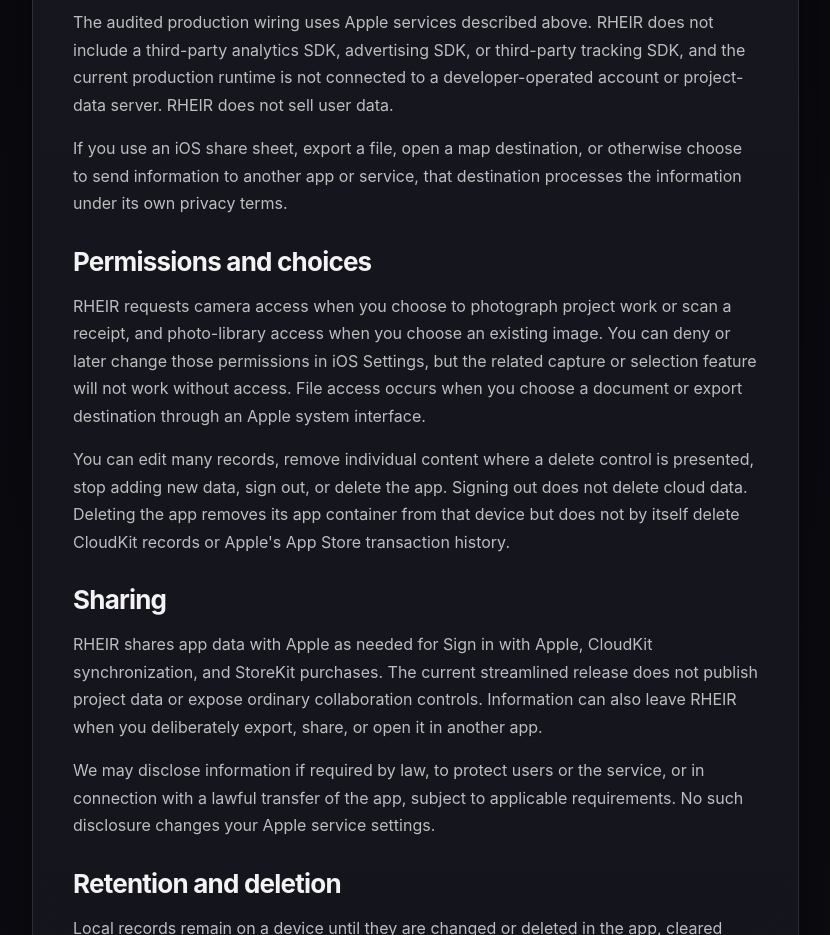
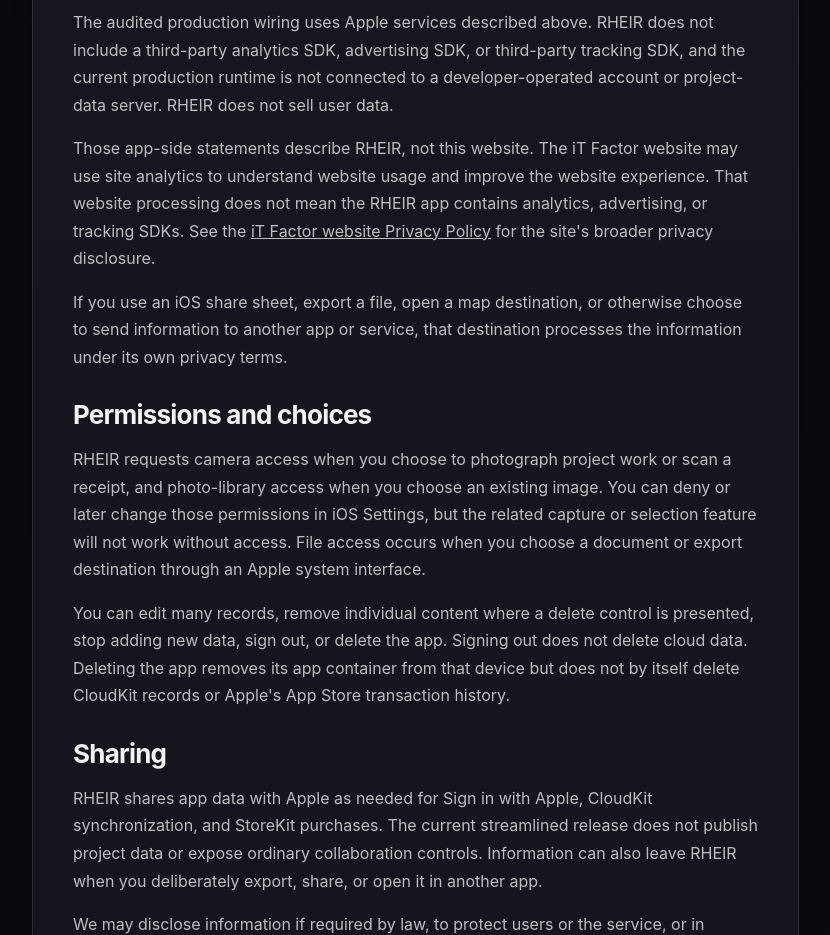
Before and after one commit to KevinBarrett2025/itfactor-site, a plain HTML site: page rheir-privacy.html in a window 1280 px wide. Shown: the part 2740-3675 px from the top of the page, without its empty margins (178-1008 px from the left). Drawn offline with Linux system fonts and the light colour scheme.

Commit message:
Clarify RHEIR app and website analytics boundary
Distinguish existing website analytics from RHEIR app-side behavior and link the established website privacy disclosure.

```diff
--- a/rheir-privacy.html
+++ b/rheir-privacy.html
@@ -79,6 +79,7 @@
 
         <h2>Third parties, analytics, advertising, and tracking</h2>
         <p>The audited production wiring uses Apple services described above. RHEIR does not include a third-party analytics SDK, advertising SDK, or third-party tracking SDK, and the current production runtime is not connected to a developer-operated account or project-data server. RHEIR does not sell user data.</p>
+        <p>Those app-side statements describe RHEIR, not this website. The iT Factor website may use site analytics to understand website usage and improve the website experience. That website processing does not mean the RHEIR app contains analytics, advertising, or tracking SDKs. See the <a href="/privacy/">iT Factor website Privacy Policy</a> for the site's broader privacy disclosure.</p>
         <p>If you use an iOS share sheet, export a file, open a map destination, or otherwise choose to send information to another app or service, that destination processes the information under its own privacy terms.</p>
 
         <h2>Permissions and choices</h2>
```
